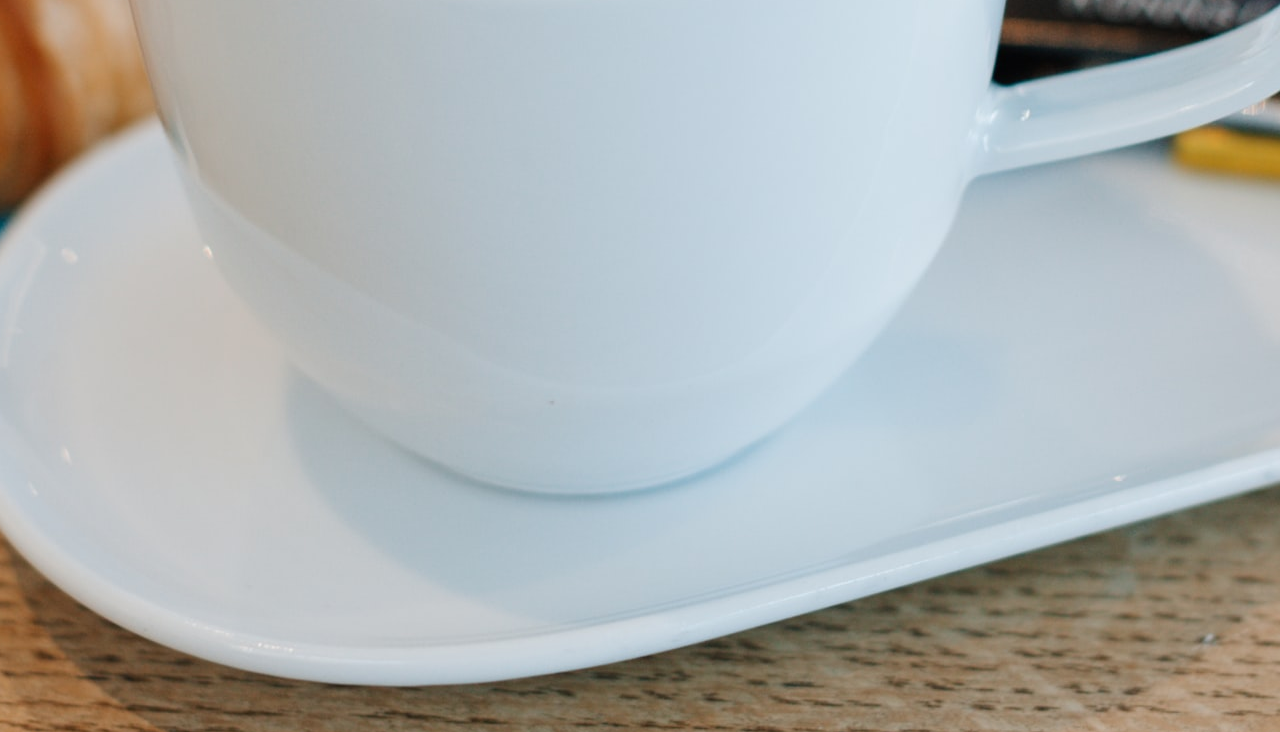
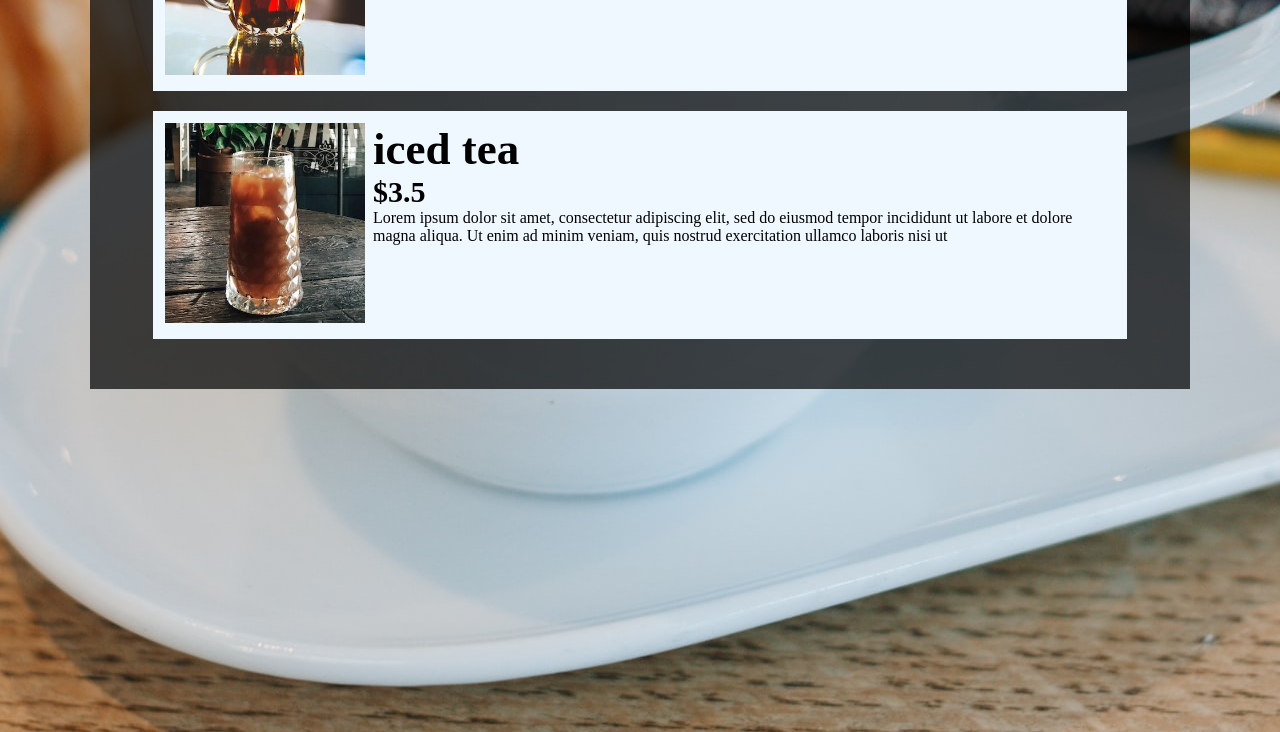
Before and after one commit to ralphorteza/odin-restaurant-page, a website built with webpack: page dist/index.html in a window 1280 px wide. Shown: the part 823-1555 px from the top of the page. Built offline with Linux system fonts and the light colour scheme.

Commit message:
Complete essentials in menu page

```diff
--- a/src/pages/menu.js
+++ b/src/pages/menu.js
@@ -61,6 +61,14 @@ const menuContainer = () => {
   const menuCoffee = menuItem('coffee', '$4', coffeeImg, loremIpos(125));
   container.appendChild(menuCoffee);
 
+  const menuCoffeeIced = menuItem('iced coffee', '$4.5', coffeeIcedImg, loremIpos(239));
+  container.appendChild(menuCoffeeIced);
+
+  const menuTea = menuItem('tea', '$3', teaImg, loremIpos(150));
+  container.appendChild(menuTea);
+
+  const menuTeaIced = menuItem('iced tea', '$3.5', teaIcedImg, loremIpos(200));
+  container.appendChild(menuTeaIced);
   return container;
 };
 
--- a/src/style.css
+++ b/src/style.css
@@ -52,10 +52,41 @@ button {
 
 /* ============ menu page items ============ */
 .menu-items {
+  display: flex;
+  flex-direction: column;
+  align-items: center;
+  justify-content: center;
+  width: clamp(900px, 95%, 1000px);
+  height: auto;
+  padding: 50px;
+  background-color: rgba(0,0,0,.7);
 
+  row-gap: 20px;
 }
 
 .menu-item {
+  background-color: aliceblue;
+  width: clamp(900px, 95%, 1000px);
+  height: auto;
   display: flex;
   flex-direction: row;
+  justify-content: center;
+
+  padding: 12px;
+  gap: 8px;
 }
+
+.item-descriptor {
+  min-width: 700px;
+  height: auto;
+  display: flex;
+  flex-direction: column;
+}
+.image-container {
+  min-width: 200px;
+  height: auto;
+}
+.image-container > img {
+  width: 200px;
+  height: auto;
+}
```
Also changed, not shown: dist/main.js.
